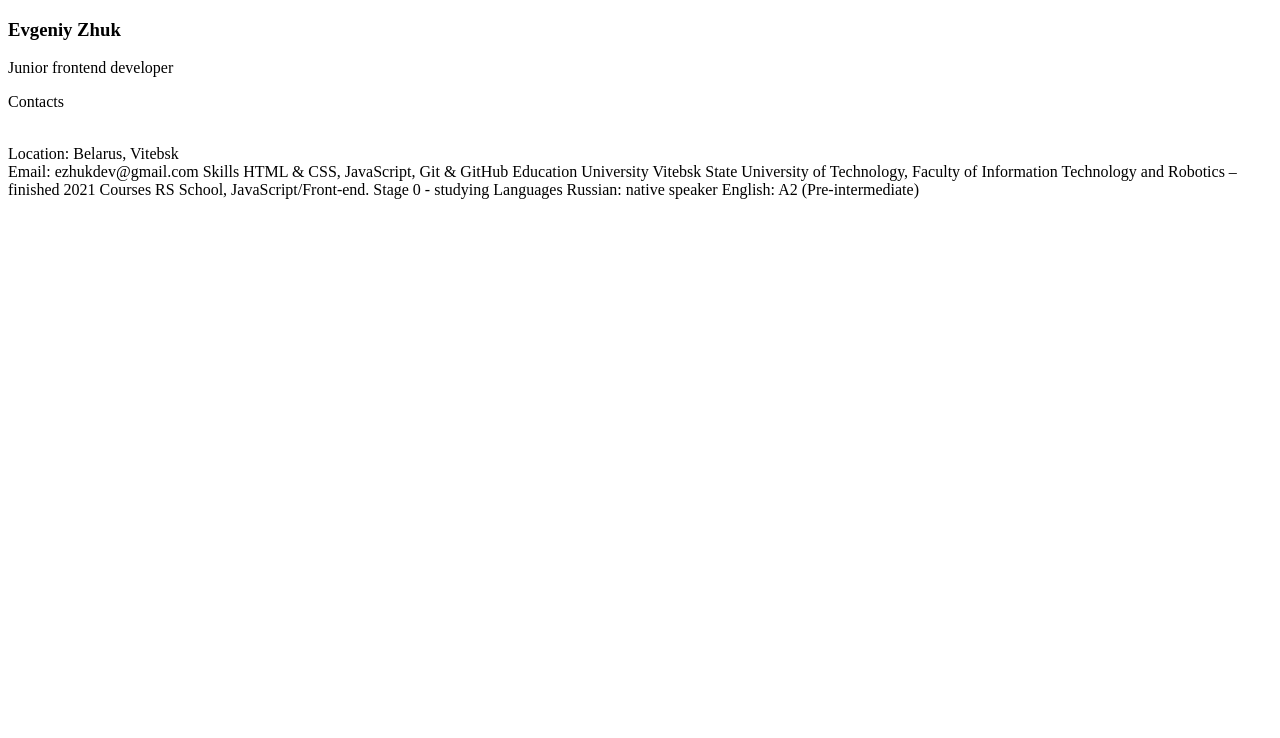
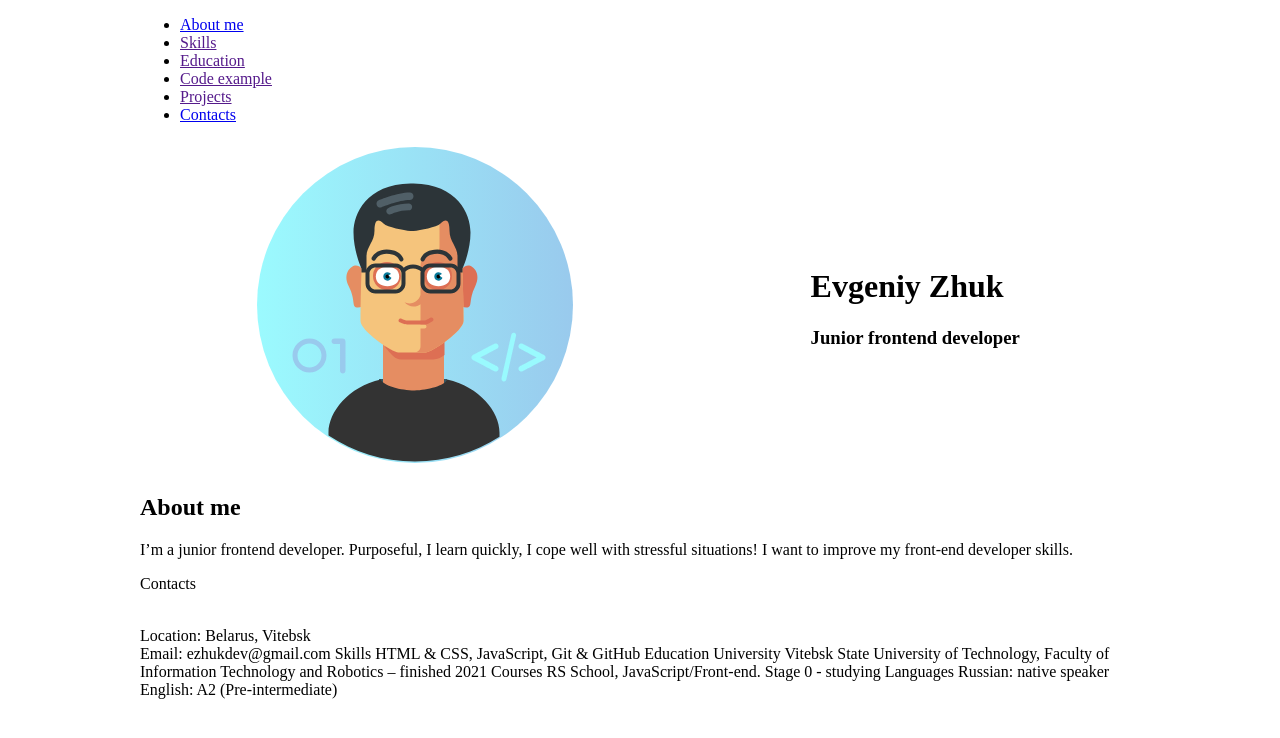
Before and after one commit to e-zhuk/rsschool-cv, a plain HTML site: page index.html in a window 1280 px wide. Drawn offline with Linux system fonts and the light colour scheme.

Commit message:
feat: add avatar navbar style

```diff
--- a/index.html
+++ b/index.html
@@ -1,16 +1,65 @@
 <!DOCTYPE html>
 <html lang="en">
+
 <head>
     <meta charset="UTF-8">
     <meta http-equiv="X-UA-Compatible" content="IE=edge">
     <meta name="viewport" content="width=device-width, initial-scale=1.0">
-    <title>Document</title>
+    <link rel="stylesheet" href="style.css">
+    <title>CV</title>
 </head>
+
 <body>
-    <h3>   Evgeniy Zhuk </h3>
 
-Junior frontend developer
+    <header class="header">
+        <div class="container">
+            <nav class="header__nav">
+                <ul class="header__list">
+                    <li class="header__item">
+                        <a href="#about" class="header__link">About me</a>
+                    </li>
+                    <li class="header__item">
+                        <a href="" class="header__link">Skills</a>
+                    </li>
+                    <li class="header__item">
+                        <a href="" class="header__link">Education</a>
+                    </li>
+                    <li class="header__item">
+                        <a href="" class="header__link">Code example</a>
+                    </li>
+                    <li class="header__item">
+                        <a href="" class="header__link">Projects</a>
+                    </li>
+                    <li class="header__item">
+                        <a href="#contacts" class="header__link">Contacts</a>
+                    </li>
 
+                </ul>
+            </nav>
+        </div>
+
+    </header>
+
+    <main class="main">
+        <div class="container">
+            <div class="info">
+                <div class="info__avatar">
+                    <img src="assets/avatar.svg" alt="My Avatar">
+                </div>
+                <div class="info__title">
+                    <h1> Evgeniy Zhuk </h1>
+                    <h3>Junior frontend developer</h3>
+                </div>
+
+            </div>
+
+            <div class="about">
+                <h2>About me</h2>
+                <p>
+                    I’m a junior frontend developer. Purposeful, I learn quickly, I cope well with stressful situations!
+                    I want to improve my front-end developer skills.
+                </p>
+            </div>
             <p> Contacts </p>
             <br>
             Location: Belarus, Vitebsk
@@ -36,6 +85,13 @@ Languages
             Russian: native speaker
 
             English: A2 (Pre-intermediate)
+        </div>
+    </main>
+
+    <footer>
+
+    </footer>
 
 </body>
+
 </html>
--- a/style.css
+++ b/style.css
@@ -1,3 +1,14 @@
-.body {
-  padding: 0;
+.container {
+  width: 1000px;
+  margin: 0 auto;
 }
+
+.info {
+  display: flex;
+  justify-content: space-around;
+  align-items: center;
+}
+
+.info__title {
+  padding: 10px;
+}
```
Also changed, not shown: assets/avatar.svg (added). Lines whose indentation alone changed are shown as unchanged.
